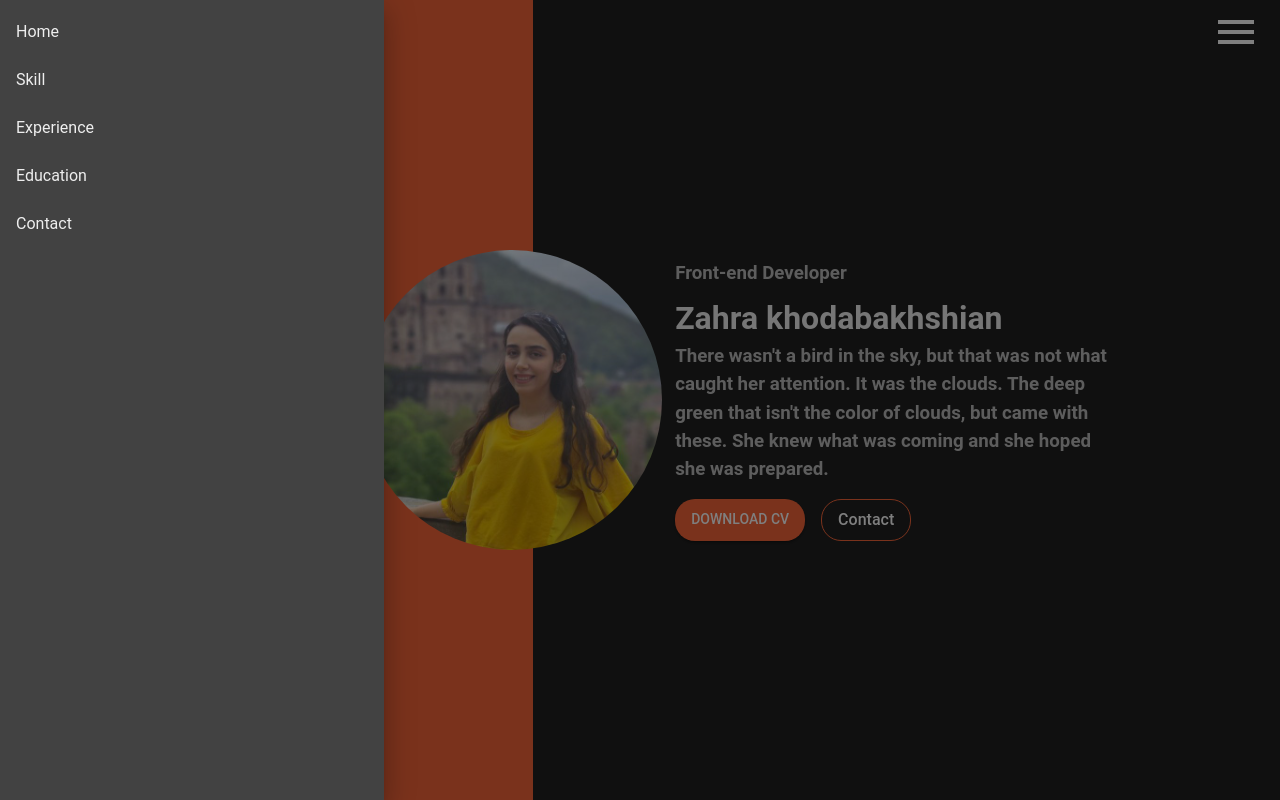
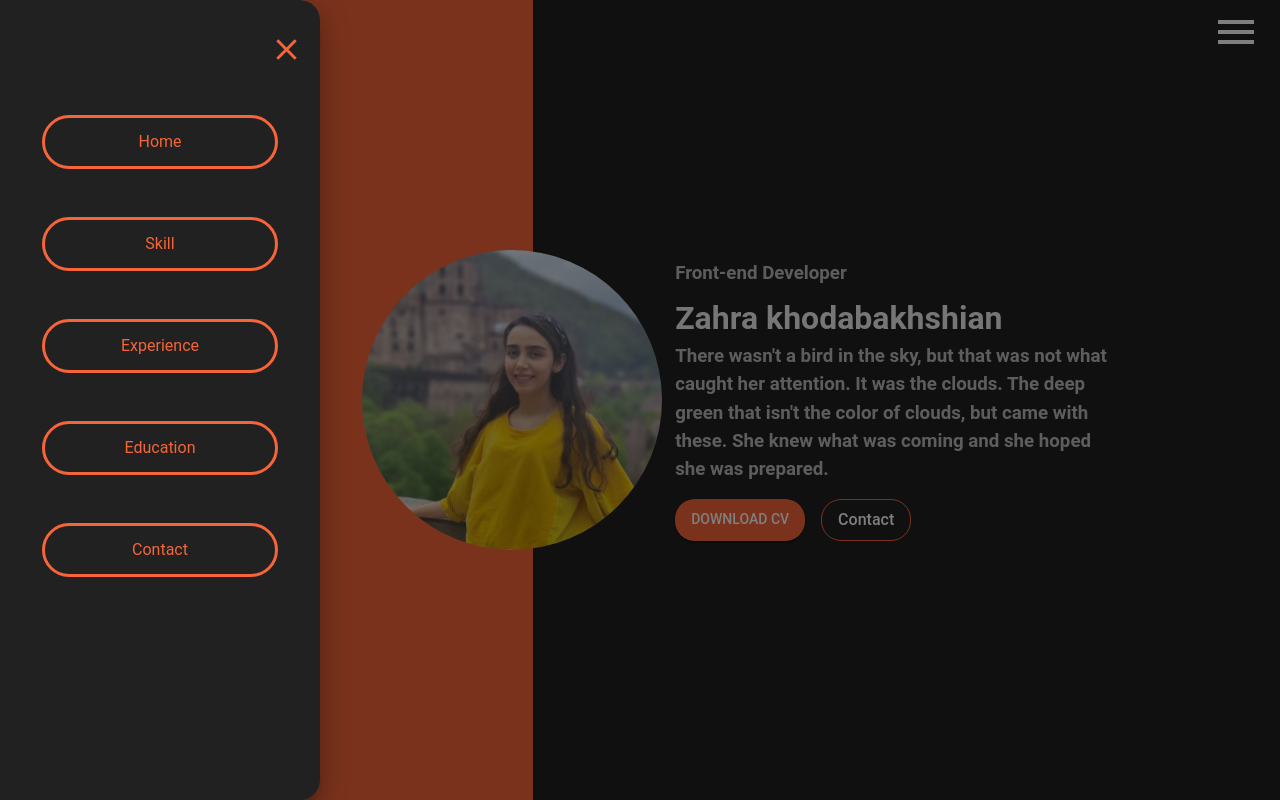
Before and after one commit to zaranix/portfolio, a React (Vite) app: page / in a window 1280 px wide. Both pictures are taken after a click on the button "menu". Shown: the top 800 px of the page. Built offline with nearby package versions, Linux system fonts and the light colour scheme.

Commit message:
Navbar modification

```diff
--- a/src/components/NavBar.tsx
+++ b/src/components/NavBar.tsx
@@ -1,3 +1,4 @@
+import CloseIcon from "@mui/icons-material/Close";
 import MenuIcon from "@mui/icons-material/Menu";
 import {
   Box,
@@ -11,7 +12,6 @@ import IconButton from "@mui/material/IconButton";
 import Toolbar from "@mui/material/Toolbar";
 import { useState } from "react";
 import ColorModeSwitch from "./ColorModeSwitch";
-import Resume from "./Resume";
 
 interface Props {
   toggleDarkMode: boolean;
@@ -36,6 +36,7 @@ const NavBar = ({ toggleDarkMode, toggleDarkTheme }: Props) => {
         display: "flex",
         justifyContent: "space-between",
         width: "100%",
+        borderTopRightRadius: "20px",
       }}
     >
       <IconButton
@@ -50,23 +51,46 @@ const NavBar = ({ toggleDarkMode, toggleDarkTheme }: Props) => {
         toggleDarkMode={toggleDarkMode}
         toggleDarkTheme={toggleDarkTheme}
       />
+
       <Drawer
         anchor="left"
         variant="temporary"
         open={state}
         onClose={() => setState(false)}
       >
-        <Box sx={{ width: "30vw" }}>
+        <Box
+          sx={{
+            width: "20rem",
+            height: "100vh",
+            backgroundColor: "#212121",
+            borderTopRightRadius: "20px",
+          }}
+        >
+          <CloseIcon
+            onClick={() => setState(false)}
+            fontSize="large"
+            sx={{
+              color: "#F56539",
+              display: "block",
+              margin: "2rem 1rem 1rem auto",
+            }}
+          />
           <List>
             {["Home", "Skill", "Experience", "Education", "Contact"].map(
               (text) => (
-                <ListItem key={text} disablePadding>
+                <ListItem sx={{ width: "300px", margin: "0 auto" }} key={text}>
                   <ListItemButton
+                    sx={{
+                      border: "solid 3px #F56539",
+                      borderRadius: "30px",
+                      color: "#F56539",
+                      margin: "1rem",
+                      textAlign: "center",
+                    }}
                     onClick={() => {
                       scrollToExperience(text);
                     }}
                   >
-                    {text === "Resume" && <Resume />}
                     <ListItemText primary={text} />
                   </ListItemButton>
                 </ListItem>
--- a/src/components/Resume.tsx
+++ /dev/null
@@ -1,7 +0,0 @@
-import CV from "../assets/Pdf/Minimal_CV.pdf";
-
-const Resume = () => {
-  return <a href={CV} target="_blank" rel="noopener noreferrer"></a>;
-};
-
-export default Resume;
--- a/src/index.css
+++ b/src/index.css
@@ -16,3 +16,7 @@ body {
   max-width: 100%;
   overflow-x: hidden;
 }
+
+.MuiPaper-root.MuiPaper-elevation.MuiPaper-elevation16.MuiDrawer-paper.MuiDrawer-paperAnchorLeft.css-1k3jy22-MuiPaper-root-MuiDrawer-paper {
+  border-radius: 0 20px 20px 0;
+}
```
